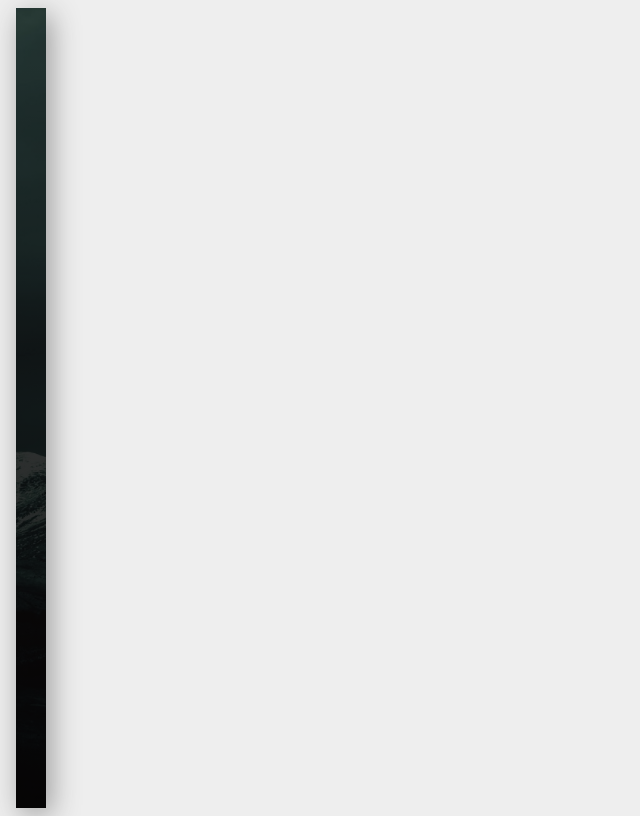
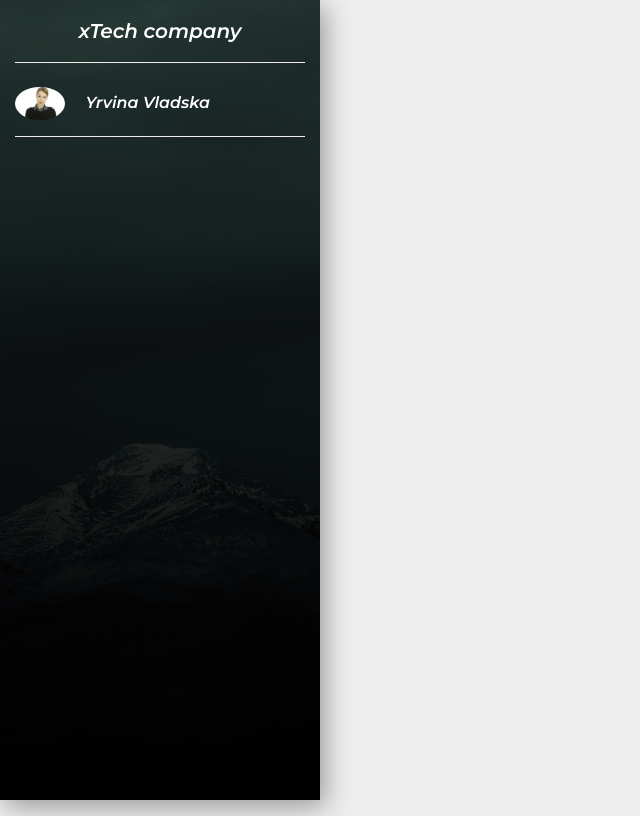
Before and after one commit to jefersoneiji/bootstrap-projects, a plain HTML site: page project2/index.html in a window 1280 px wide. Shown: the whole page, without its empty margins (0-640 px from the left). Drawn offline with nearby package versions, Linux system fonts and the light colour scheme.

Commit message:
navbar pt 1 finished

```diff
--- a/project2/index.html
+++ b/project2/index.html
@@ -5,17 +5,20 @@
     <!-- Required meta tags -->
     <meta charset="utf-8">
     <meta name="viewport" content="width=device-width, initial-scale=1, shrink-to-fit=no">
-    <!-- google fonts -->
-    <link href="https://fonts.googleapis.com/css2?family=Montserrat:wght@600&display=swap" rel="stylesheet">
 
     <!-- Bootstrap CSS -->
     <link rel="stylesheet" href="https://stackpath.bootstrapcdn.com/bootstrap/4.5.0/css/bootstrap.min.css"
         integrity="sha384-9aIt2nRpC12Uk9gS9baDl411NQApFmC26EwAOH8WgZl5MYYxFfc+NcPb1dKGj7Sk" crossorigin="anonymous">
+
+    <!-- Google fonts -->
+    <link href="https://fonts.googleapis.com/css2?family=Montserrat:ital,wght@1,600&display=swap" rel="stylesheet">
+
     <link rel="stylesheet" href="style.css">
     <title>Admin dashboard</title>
 </head>
 
 <body>
+
     <!-- navbar -->
     <nav class="navbar navbar-expand-md navbar-light">
         <button class="navbar-toggler ml-auto mb-2 bg-light" type="button" data-toggle="collapse"
@@ -26,21 +29,26 @@
             <div class="container-fluid">
                 <div class="row">
                     <!-- sidebar -->
-                    <div class="col-lg-3 sidebar">
-
+                    <div class="col-lg-3 sidebar fixed-top">
+                        <a href="#"
+                            class="navbar-brand text-white d-block mx-auto text-center py-3 mb-4 bottom-border">xTech
+                            company</a>
+                        <div class="bottom-border pb-3">
+                            <img src="images/admin.jpeg" width="50" class="rounded-circle mr-3">
+                            <a href="#" class="text-white">Yrvina Vladska</a>
+                        </div>
                     </div>
                     <!-- end of sidebar -->
                     <!-- top-nav -->
                     <div class="col-lg-9">
-
+                        another random content
                     </div>
-                    <!-- end od top-nav -->
+                    <!-- end of top-nav -->
                 </div>
             </div>
         </div>
     </nav>
-    <!-- end of navbar -->
-
+    <!-- end navbar -->
     <!-- Optional JavaScript -->
     <!-- jQuery first, then Popper.js, then Bootstrap JS -->
     <script src="https://code.jquery.com/jquery-3.5.1.slim.min.js"
@@ -52,6 +60,7 @@
     <script src="https://stackpath.bootstrapcdn.com/bootstrap/4.5.0/js/bootstrap.min.js"
         integrity="sha384-OgVRvuATP1z7JjHLkuOU7Xw704+h835Lr+6QL9UvYjZE3Ipu6Tp75j7Bh/kR0JKI"
         crossorigin="anonymous"></script>
+
     <script src="script.js"></script>
 </body>
 
--- a/project2/style.css
+++ b/project2/style.css
@@ -2,14 +2,19 @@ body {
 	font-family: "Montserrat", sans-serif;
 	background-color: #eeeeee;
 }
+
 /* navbar */
 .sidebar {
 	height: 100vh;
-	background: linear-gradient(rgba(0, 0, 0, 0.7), rgba(0, 0, 0, 0.9)),
+	background: linear-gradient(rgba(0, 0, 0, 0.7), rgba(0, 0, 0.9)),
 		url(images/img1.jpeg);
 	background-position: center;
 	background-repeat: no-repeat;
 	background-size: cover;
-	box-shadow: 5px 7px 29px #999;
+	box-shadow: 5px 7px 25px #999;
+}
+
+.bottom-border {
+	border-bottom: 1px groove #eeeeee;
 }
 /* end of navbar */
```
